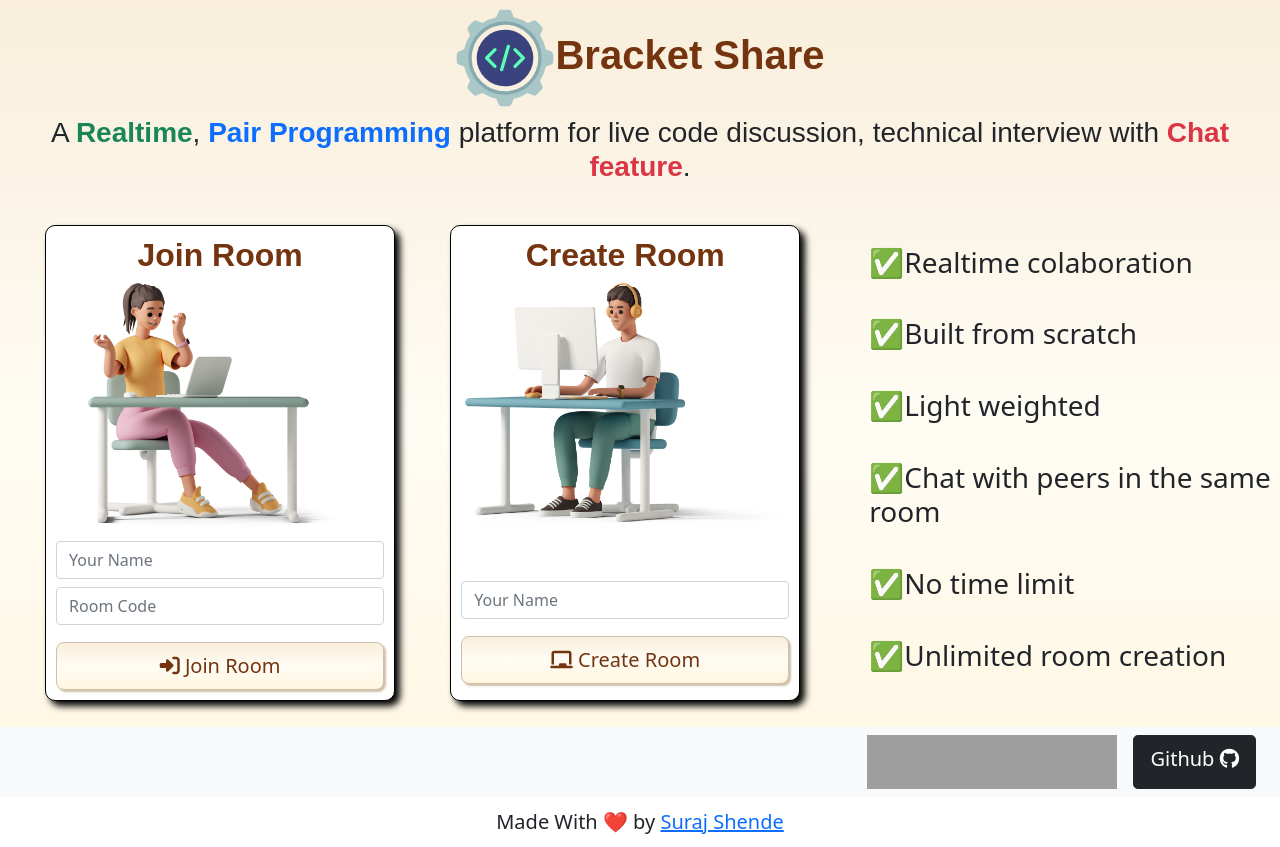
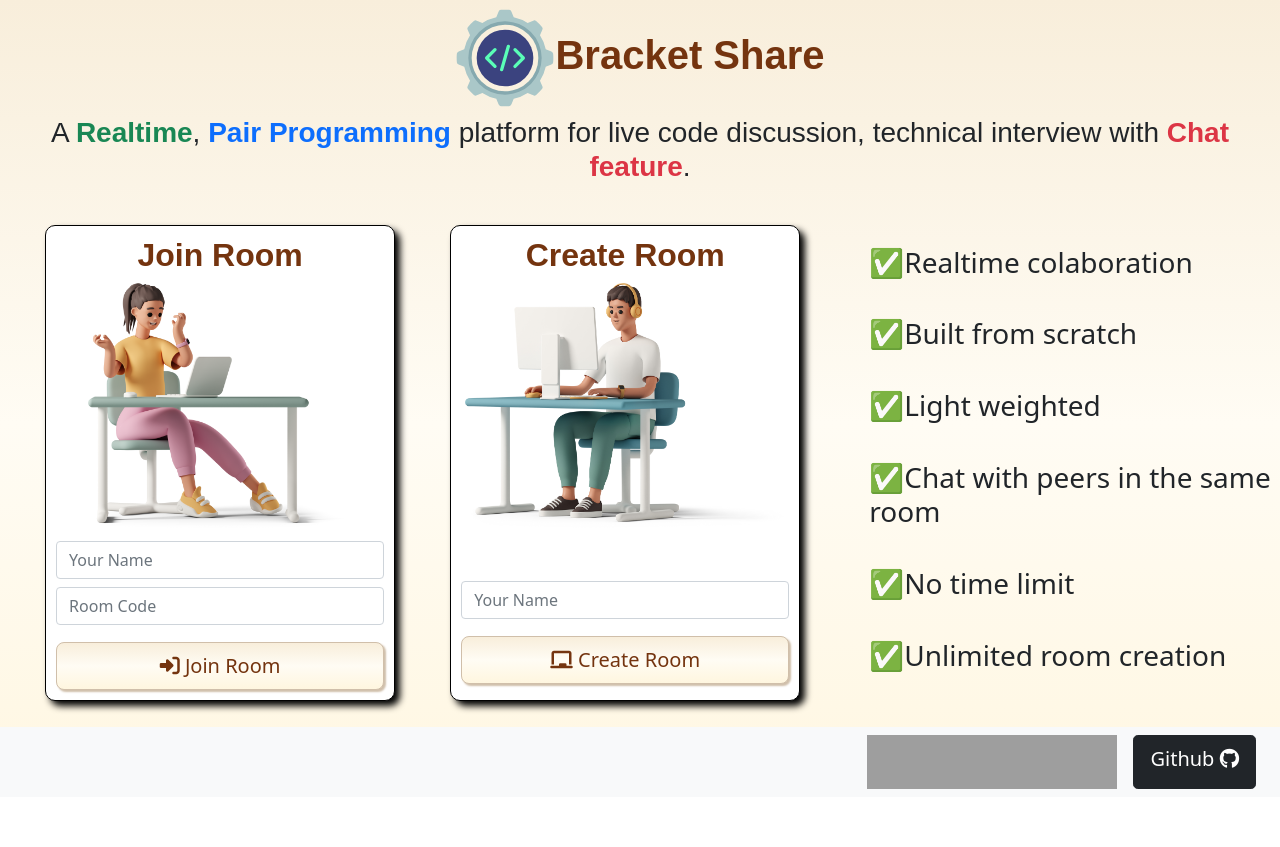
Before and after one commit to surajshende247/bracket-share, a React (Create React App) app in the folder client/: page / in a window 1280 px wide. Built offline with nearby package versions, Linux system fonts and the light colour scheme; no server answers; grey boxes are pictures that could not be loaded; a web font is replaced by a local one.

Commit message:
remove: footer to show in college

```diff
--- a/client/src/views/Home/Home.js
+++ b/client/src/views/Home/Home.js
@@ -97,9 +97,9 @@ function Home() {
                 <a href="https://www.producthunt.com/posts/bracket-share?utm_source=badge-featured&utm_medium=badge&utm_souce=badge-bracket-share" target="_blank"><img src="https://api.producthunt.com/widgets/embed-image/v1/featured.svg?post_id=322033&theme=light" alt="Bracket Share - Pair Programming Platform with Chat feature. | Product Hunt"  width="250" height="54" /></a>
                 <a href="https://github.com/surajshende247/bracket-share" target="_blank" className="btn btn-lg btn-dark me-3 ms-3"> Github <i className="fa fa-github"></i></a>
             </div>
-                <div className="footer-text container text-center">
+                {/* <div className="footer-text container text-center">
                     Made With ❤️ by <a href="https://github.com/surajshende247">Suraj Shende</a>
-                </div>
+                </div> */}
             </footer>
         </div>
     )
```
Also changed, not shown: 2 other files (tests, documents, lock files or other folders).
